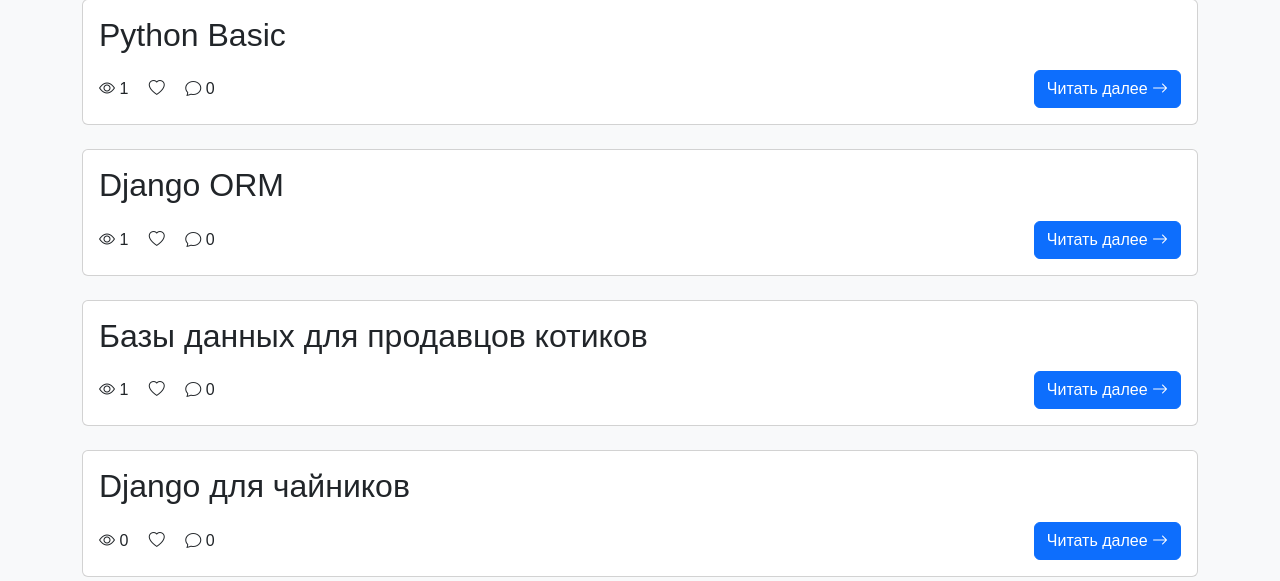
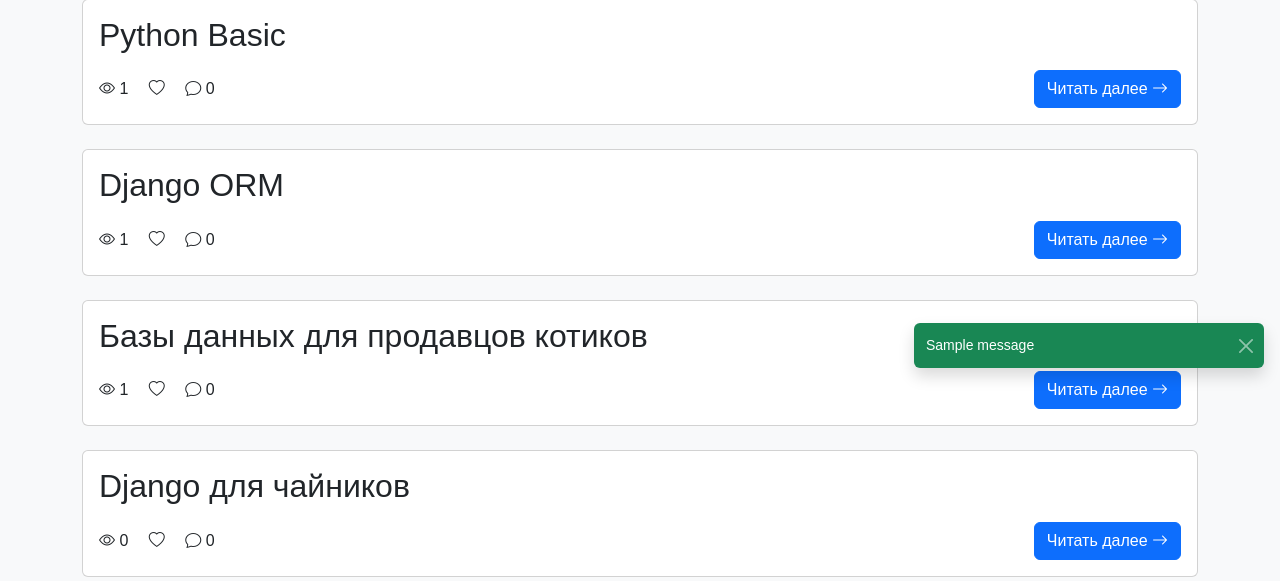
Before and after one commit to AlexMacks/python422, a Django app: page /posts/ in a window 1280 px wide. Shown: the part 416-997 px from the top of the page. Run offline with Django 5.2, Linux system fonts and the light colour scheme; data comes from the database, SQL or seed files in the repository; one stand-in notice (Sample message) is shown.

Commit message:
hw 25: добавили messages во view

```diff
--- a/python_blog/views.py
+++ b/python_blog/views.py
@@ -4,8 +4,18 @@
 from .blog_data import dataset
 from .models import Post, Category, Tag
 from django.db.models import Count, Q, F
+from django.contrib.messages import constants as messages
+from django.contrib import messages
 
 # Create your views here.
+
+MESSAGE_TAGS = {
+    messages.DEBUG: "primary",
+    messages.INFO: "info",
+    messages.SUCCESS: "success",
+    messages.WARNING: "warning",
+    messages.ERROR: "danger",
+}
 
 def main(request):
     catalog_categories_url = reverse('blog:categories')
@@ -123,11 +133,7 @@
 
     # Получаем пост
 
-    post = (
-        Post.objects.select_related("category", "author")
-        .prefetch_related("tags")
-        .get(slug=post_slug)
-    )
+    post = Post.objects.select_related("category", "author").prefetch_related("tags").get(slug=post_slug)
 
     # Добываем сессию
     session = request.session
@@ -141,7 +147,8 @@
         Post.objects.filter(id=post.id).update(views=F("views") + 1)
         # Записываем в сессию, что пост был просмотрен
         session[key] = True
-        post.refresh_from_db()  # Обновляем объект
+        post.refresh_from_db()    # Обновляем объект
+
 
     context = {"title": post.title, "post": post}
     return render(request, "post_detail.html", context)
--- a/templates/base.html
+++ b/templates/base.html
@@ -17,7 +17,24 @@
         {% include 'menu_include.html' %}
       {% endblock %}
     </header>
-    <main>{% block content %}{% endblock %}</main>
+    <main>
+      {% block content %}{% endblock %}
+
+      {% if messages %}
+      <div class="position-fixed bottom-0 end-0 p-3" style="z-index: 11">
+          {% for message in messages %}
+          <div class="toast show align-items-center text-white bg-{{ message.tags }} border-0" role="alert" aria-live="assertive" aria-atomic="true">
+              <div class="d-flex">
+                  <div class="toast-body">
+                      {{ message }}
+                  </div>
+                  <button type="button" class="btn-close btn-close-white me-2 m-auto" data-bs-dismiss="toast" aria-label="Close"></button>
+              </div>
+          </div>
+          {% endfor %}
+      </div>
+      {% endif %}
+    </main>
     <footer>
       {% block footer %}Все права защищены. Python422. Академия Топ. 2025 г.{% endblock %}
     </footer>
```
